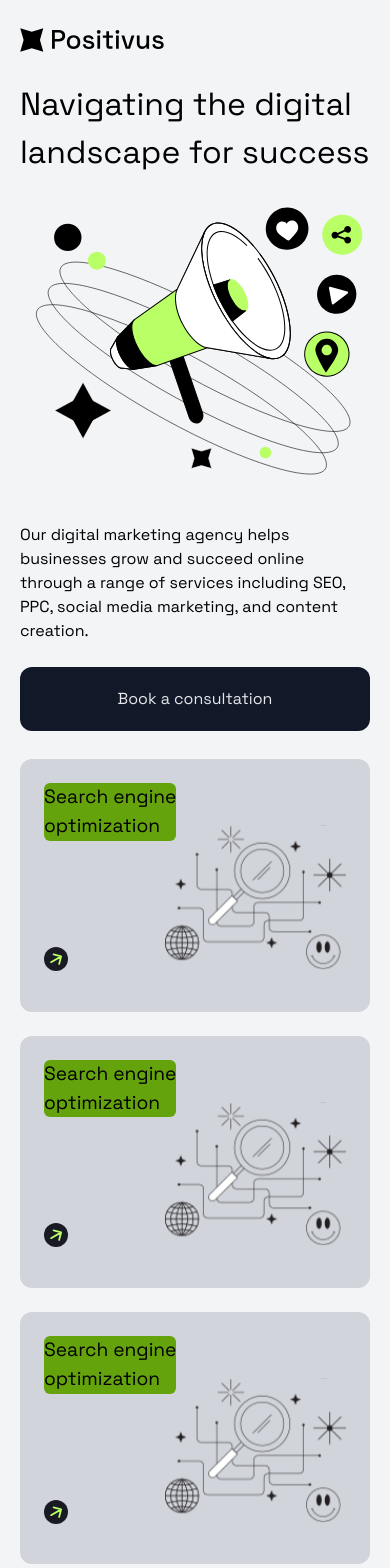
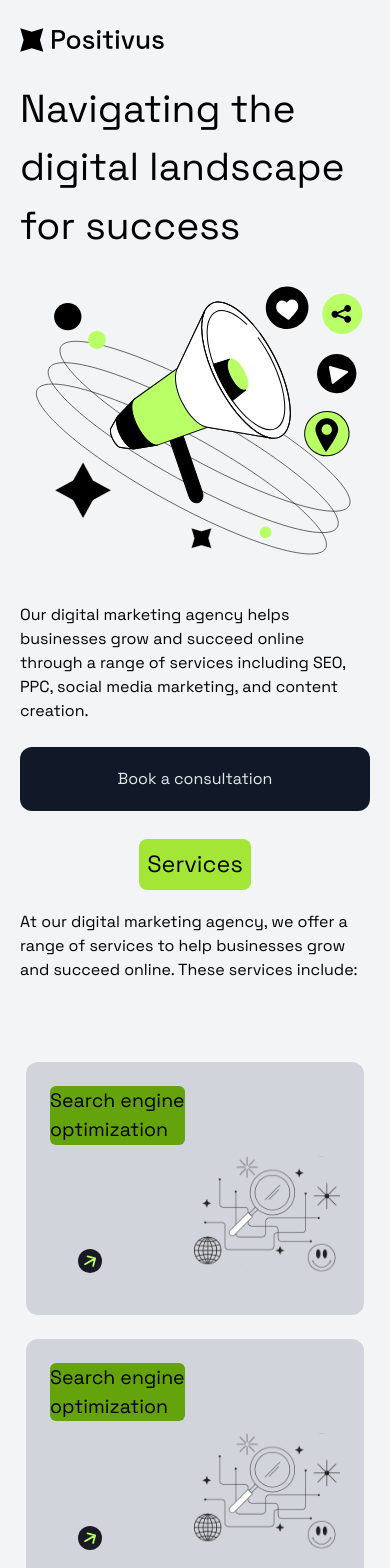
Before and after one commit to LucasMCFidelis/Positivus-Landing-Page, a React (Vite) app: page / in a window 390 px wide. Shown: the top 1568 px of the page. Built offline with nearby package versions, Linux system fonts and the light colour scheme; what @savvywombat/tailwindcss-grid-areas would draw is missing.

Commit message:
Ajustes de responsividade, com foco principal nos textos

```diff
--- a/src/app.tsx
+++ b/src/app.tsx
@@ -6,18 +6,20 @@ export function App() {
     <div className="flex flex-col w-full px-5 md:px-12 lg:px-24">
       <HeaderRoot></HeaderRoot>
       <div className="
-        grid w-full gap-x-28 gap-y-6 justify-items-stretch items-center
+        grid w-full gap-x-28 gap-y-6 justify-items-start items-center
         grid-areas-card-mobile py-7
         md:py-16
         lg:grid-areas-card-desktop lg:py-16"
       >
         <div className="
           [grid-area:title]
-          text-responsive-title max-w-xl
+          text-title-1-mobile
+          md:text-title-1-desktop
         ">
           Navigating the digital landscape for success
         </div>
-        <p className="[grid-area:subtitle] text-responsive-paragraph max-w-xl">
+        <p className="[grid-area:subtitle] text-paragraph-mobile
+        lg:text-paragraph-desktop max-w-xl">
           Our digital marketing agency helps businesses grow and succeed online through a range of services including SEO, PPC, social media marketing, and content creation.
         </p>
         <Button />
@@ -26,13 +28,24 @@ export function App() {
           w-fit"
         />
       </div>
-      <div className="w-full flex flex-wrap flex-col sm:flex-row items-center justify-center gap-6">
-        <div className=" min-w-80 w-full max-w-full
+
+      <div className="flex flex-col items-center justify-start gap-5 md:gap-10 mb-20 md:flex-row">
+        <h2 className="text-title-2-mobile md:text-title-2-desktop bg-lime-400 rounded-lg p-2">
+          Services
+        </h2>
+        <p className="text-paragraph-mobile lg:text-paragraph-desktop w-fit max-w-xl">
+          At our digital marketing agency, we offer a range of services to help businesses grow and succeed online. These services include:
+        </p>
+      </div>
+
+      <div className="w-full flex flex-wrap flex-col sm:flex-row y
+      items-center justify-center gap-6">
+        <div className="min-w-80 max-w-full space-x-7 space-y-7
         justify-items-start items-baseline bg-gray-300 rounded-xl
         grid-areas-mobile-service p-6
         lg:grid-areas-desktop-service lg:h-80 lg:w-[550px] lg:items-center lg:px-14 "
-      >
-          <h2 className="[grid-area:title] bg-lime-600 w-fit rounded-md text-responsive-subtitle">
+        >
+          <h2 className="[grid-area:title] bg-lime-600 w-fit rounded-md text-title-3-mobile md:text-title-3-desktop">
             Search engine <br />
             optimization
           </h2>
@@ -43,16 +56,16 @@ export function App() {
             </svg>
             <p className="text-responsive-paragraph hidden sm:block">Learn more</p>
           </a>
-          <div className="[grid-area:image]"><img src="/public/assets/card1.svg" alt=""/></div>
+          <div className="[grid-area:image]"><img src="/public/assets/card1.svg" alt="" /></div>
         </div>
 
-        <div className=" min-w-80 w-full max-w-full
+        <div className="min-w-80 max-w-full space-x-7 space-y-7
         justify-items-start items-baseline bg-gray-300 rounded-xl
         grid-areas-mobile-service p-6
 
         lg:grid-areas-desktop-service lg:h-80 lg:w-[550px] lg:items-center lg:px-14 "
-      >
-          <h2 className="[grid-area:title] bg-lime-600 w-fit rounded-md text-responsive-subtitle">
+        >
+          <h2 className="[grid-area:title] bg-lime-600 w-fit rounded-md text-title-3-mobile md:text-title-3-desktop">
             Search engine <br />
             optimization
           </h2>
@@ -63,16 +76,16 @@ export function App() {
             </svg>
             <p className="text-responsive-paragraph hidden sm:block">Learn more</p>
           </a>
-          <div className="[grid-area:image]"><img src="/public/assets/card1.svg" alt=""/></div>
+          <div className="[grid-area:image]"><img src="/public/assets/card1.svg" alt="" /></div>
         </div>
 
-        <div className=" min-w-80 w-full max-w-full
+        <div className="min-w-80 max-w-full space-x-7 space-y-7
         justify-items-start items-baseline bg-gray-300 rounded-xl
         grid-areas-mobile-service p-6
 
         lg:grid-areas-desktop-service lg:h-80 lg:w-[550px] lg:items-center lg:px-14 "
-      >
-          <h2 className="[grid-area:title] bg-lime-600 w-fit rounded-md text-responsive-subtitle">
+        >
+          <h2 className="[grid-area:title] bg-lime-600 w-fit rounded-md text-title-3-mobile md:text-title-3-desktop">
             Search engine <br />
             optimization
           </h2>
@@ -83,16 +96,16 @@ export function App() {
             </svg>
             <p className="text-responsive-paragraph hidden sm:block">Learn more</p>
           </a>
-          <div className="[grid-area:image]"><img src="/public/assets/card1.svg" alt=""/></div>
+          <div className="[grid-area:image]"><img src="/public/assets/card1.svg" alt="" /></div>
         </div>
 
-        <div className=" min-w-80 w-full max-w-full
+        <div className="min-w-80 max-w-full space-x-7 space-y-7
         justify-items-start items-baseline bg-gray-300 rounded-xl
         grid-areas-mobile-service p-6
 
         lg:grid-areas-desktop-service lg:h-80 lg:w-[550px] lg:items-center lg:px-14 "
-      >
-          <h2 className="[grid-area:title] bg-lime-600 w-fit rounded-md text-responsive-subtitle">
+        >
+          <h2 className="[grid-area:title] bg-lime-600 w-fit rounded-md text-title-3-mobile md:text-title-3-desktop">
             Search engine <br />
             optimization
           </h2>
@@ -103,7 +116,7 @@ export function App() {
             </svg>
             <p className="text-responsive-paragraph hidden sm:block">Learn more</p>
           </a>
-          <div className="[grid-area:image]"><img src="/public/assets/card1.svg" alt=""/></div>
+          <div className="[grid-area:image]"><img src="/public/assets/card1.svg" alt="" /></div>
         </div>
       </div>
     </div>
--- a/src/index.css
+++ b/src/index.css
@@ -24,7 +24,7 @@
       "title image"
       "subtitle image"
       "button image";
-    grid-template-columns: 1fr 1fr; /* Adicionado para definir as colunas */
+    grid-template-columns: 52% 1fr; /* Adicionado para definir as colunas */
     grid-template-rows: auto; /* Adicionado para definir as linhas */
   }
   .grid-areas-desktop-service {
--- a/tailwind.config.js
+++ b/tailwind.config.js
@@ -13,6 +13,14 @@ export default {
         'responsive-paragraph': 'clamp(0.8rem, 1rem, 1.5rem)',
         'responsive-subtitle': 'clamp(1rem, 1.2rem, 2rem)',
         'responsive-title': 'clamp(2rem, 8vw, 3.5rem)',
+        'title-1-desktop': '5vw',
+        'title-1-mobile': '10vw',
+        'title-2-desktop': '3vw',
+        'title-2-mobile': '6vw',
+        'title-3-desktop': '2vw',
+        'title-3-mobile': '5vw',
+        'paragraph-desktop': '1.3vw',
+        'paragraph-mobile': 'clamp(1rem, 2vw , 1.5rem)',
       },
     },
   },
```
